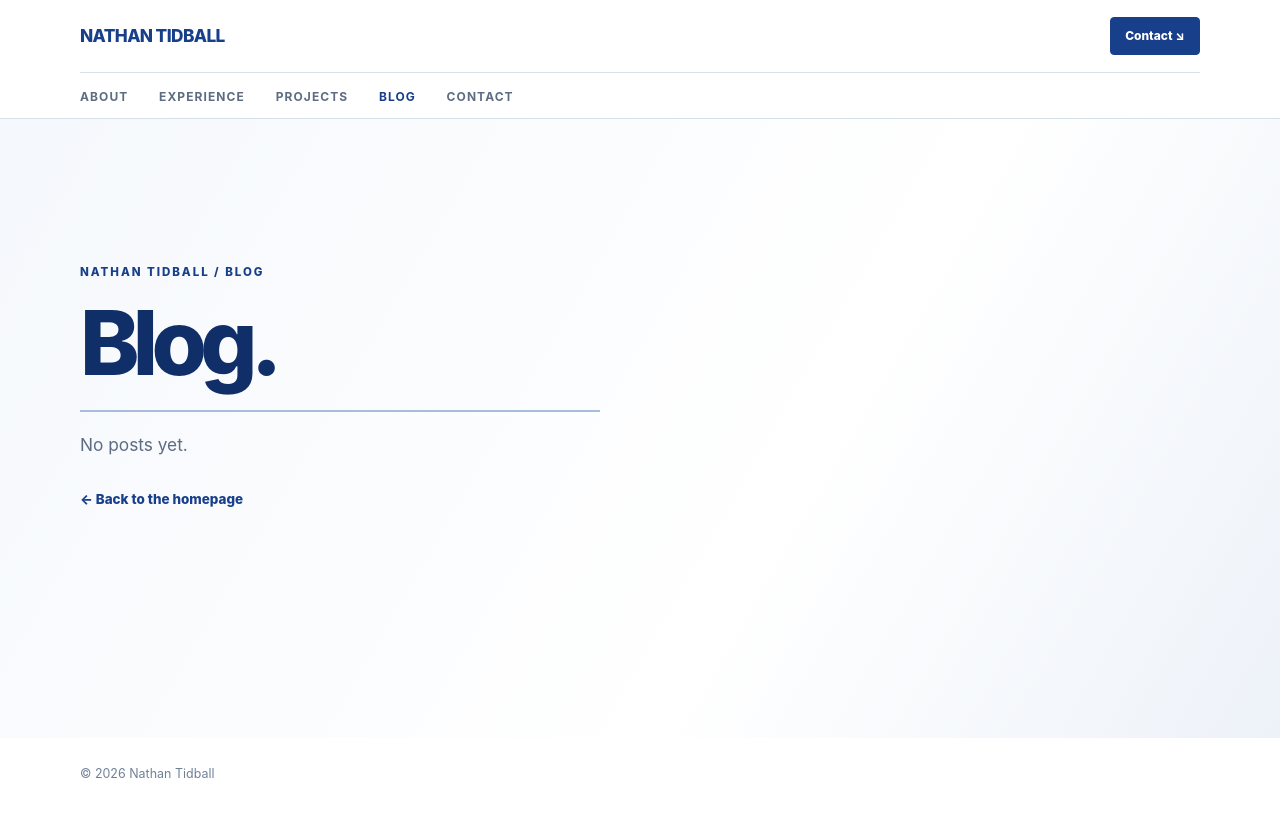
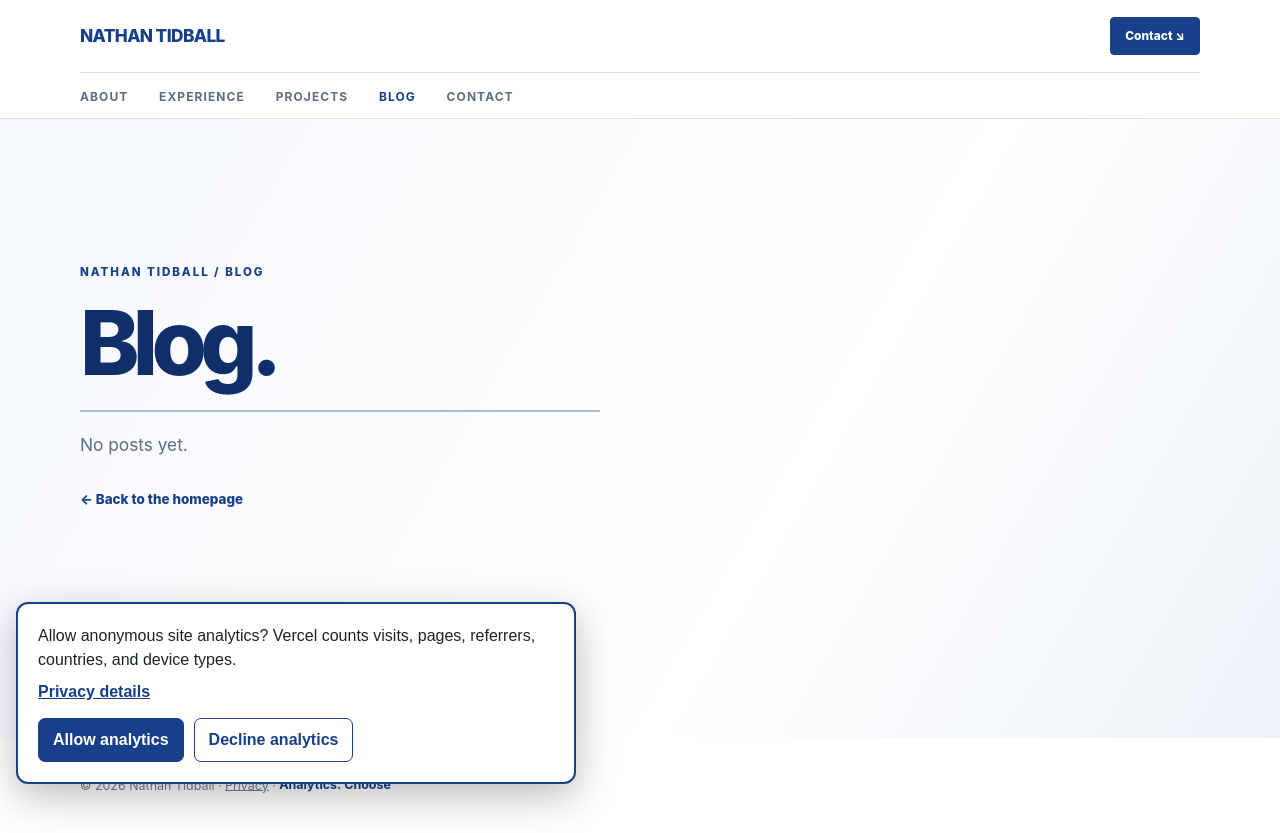
Before and after one commit to nate13tidball/nathantidball.com, a plain HTML site: page blog/index.html in a window 1280 px wide. Before the commit the page ends 810 px from the top, so only its background shows below. Drawn offline with Linux system fonts and the light colour scheme.

Commit message:
Add optional visitor analytics choice

```diff
--- /dev/null
+++ b/assets/analytics/choice.css
@@ -0,0 +1,9 @@
+.analytics-choice[hidden] { display: none; }
+.analytics-choice { position: fixed; z-index: 10000; inset: auto 16px 16px; max-width: 560px; padding: 20px; border: 2px solid var(--analytics-accent, #175d36); border-radius: 12px; background: #fff; color: #17271d; box-shadow: 0 12px 40px #0004; font: 16px/1.5 Arial, sans-serif; }
+.analytics-choice p { margin: 0 0 8px; color: inherit; font: inherit; }
+.analytics-choice-link { display: inline-block; color: var(--analytics-accent, #175d36); font-weight: 700; }
+.analytics-choice-actions { display: flex; flex-wrap: wrap; gap: 10px; margin-top: 14px; }
+.analytics-choice button { min-height: 44px; padding: 8px 14px; border: 1px solid var(--analytics-accent, #175d36); border-radius: 7px; background: var(--analytics-accent, #175d36); color: #fff; font: 700 16px Arial, sans-serif; cursor: pointer; }
+.analytics-choice button + button { background: #fff; color: var(--analytics-accent, #175d36); }
+.analytics-choice :focus-visible { outline: 3px solid #163e98; outline-offset: 3px; }
+@media (max-width: 600px) { .analytics-choice { inset: auto 8px 8px; max-width: none; } }
--- /dev/null
+++ b/assets/analytics/choice.js
@@ -0,0 +1,85 @@
+/* Copy this file and choice.css to another static Vercel site. Configure hosts on the script tag. */
+(() => {
+  const tag = document.currentScript;
+  const hosts = (tag?.dataset.analyticsHosts || '').split(',').map(host => host.trim());
+  const excludedPrefixes = (tag?.dataset.analyticsExcludePrefixes || '').split(',').map(path => path.trim()).filter(Boolean);
+  const privacyUrl = tag?.dataset.privacyUrl || '/privacy/';
+  const key = 'site-analytics-choice-v1';
+  const lifetime = 180 * 24 * 60 * 60 * 1000;
+  let loaded = false;
+
+  function readChoice() {
+    try {
+      const saved = JSON.parse(localStorage.getItem(key) || 'null');
+      if (saved && saved.expires > Date.now() && ['allow', 'decline'].includes(saved.choice)) return saved.choice;
+    } catch {}
+    return null;
+  }
+
+  function loadAnalytics() {
+    if (loaded || !hosts.includes(location.hostname) ||
+        excludedPrefixes.some(path => location.pathname === path || location.pathname.startsWith(path + '/'))) return;
+    loaded = true;
+    window.va = window.va || function () { (window.vaq = window.vaq || []).push(arguments); };
+    const script = document.createElement('script');
+    script.src = '/_vercel/insights/script.js';
+    script.defer = true;
+    document.head.append(script);
+  }
+
+  let choice = readChoice();
+  if (choice === 'allow') loadAnalytics();
+
+  function element(tagName, text, className) {
+    const node = document.createElement(tagName);
+    node.textContent = text;
+    if (className) node.className = className;
+    return node;
+  }
+
+  function init() {
+    const settings = document.querySelectorAll('[data-analytics-settings]');
+    const panel = element('section', '', 'analytics-choice');
+    panel.setAttribute('role', 'region');
+    panel.setAttribute('aria-label', 'Analytics choice');
+    const copy = element('p', 'Allow anonymous site analytics? Vercel counts visits, pages, referrers, countries, and device types.');
+    const link = element('a', 'Privacy details', 'analytics-choice-link');
+    link.href = privacyUrl;
+    const actions = element('div', '', 'analytics-choice-actions');
+    const allow = element('button', 'Allow analytics');
+    const decline = element('button', 'Decline analytics');
+    allow.type = decline.type = 'button';
+    actions.append(allow, decline);
+    panel.append(copy, link, actions);
+    document.body.append(panel);
+
+    function render() {
+      panel.hidden = choice !== null;
+      settings.forEach(button => { button.textContent = `Analytics: ${choice === 'allow' ? 'On' : choice === 'decline' ? 'Off' : 'Choose'}`; });
+    }
+    function save(value) {
+      try { localStorage.setItem(key, JSON.stringify({ choice: value, expires: Date.now() + lifetime })); } catch {}
+      choice = value;
+      render();
+      if (value === 'allow') loadAnalytics();
+      else if (loaded) location.reload(); // Unload the provider before another page view.
+    }
+    allow.addEventListener('click', () => save('allow'));
+    decline.addEventListener('click', () => save('decline'));
+    settings.forEach(button => button.addEventListener('click', () => {
+      choice = null;
+      render();
+      allow.focus();
+    }));
+    window.addEventListener('storage', event => {
+      if (event.key !== key) return;
+      choice = readChoice();
+      render();
+      if (choice === 'allow') loadAnalytics();
+      else if (loaded) location.reload();
+    });
+    render();
+  }
+  if (document.readyState === 'loading') document.addEventListener('DOMContentLoaded', init, { once: true });
+  else init();
+})();
--- a/blog/index.html
+++ b/blog/index.html
@@ -7,8 +7,10 @@
   <meta name="referrer" content="strict-origin-when-cross-origin">
   <title>Blog | Nathan Tidball</title>
   <link rel="icon" href="/favicon.svg?v=2" type="image/svg+xml">
+  <link rel="stylesheet" href="/assets/analytics/choice.css">
+  <script defer src="/assets/analytics/choice.js" data-analytics-hosts="nathantidball.com,www.nathantidball.com"></script>
   <style>
-    :root { color-scheme: light; --blue: #173f8a; --blue-dark: #102e68; --ink: #17243a; --muted: #5d6c82; --line: #d6dfea; --soft-blue: #eaf0fa; --max: 1120px; }
+    :root { color-scheme: light; --analytics-accent: #173f8a; --blue: #173f8a; --blue-dark: #102e68; --ink: #17243a; --muted: #5d6c82; --line: #d6dfea; --soft-blue: #eaf0fa; --max: 1120px; }
     * { box-sizing: border-box; }
     body { margin: 0; color: var(--ink); background: #fff; font: 16px/1.65 Inter, ui-sans-serif, system-ui, -apple-system, BlinkMacSystemFont, "Segoe UI", sans-serif; }
     a { color: inherit; }
@@ -32,6 +34,7 @@
     .back-link { display: inline-block; margin-top: 1.8rem; color: var(--blue); font-size: .84rem; font-weight: 800; text-decoration: none; }
     .back-link:hover { text-decoration: underline; text-underline-offset: 3px; }
     footer { padding: 1.6rem 0; color: #718099; font-size: .78rem; }
+    footer button { min-height: 44px; padding: 0; border: 0; background: none; color: var(--blue); font: inherit; font-weight: 700; cursor: pointer; }
     @media (max-width: 720px) {
       .wrap { width: min(var(--max), calc(100% - 2rem)); }
       .nav-top { min-height: 62px; gap: .5rem; }
@@ -71,6 +74,6 @@
       <a class="back-link" href="/">← Back to the homepage</a>
     </div>
   </main>
-  <footer><div class="wrap">© 2026 Nathan Tidball</div></footer>
+  <footer><div class="wrap">© 2026 Nathan Tidball · <a href="/privacy/">Privacy</a> · <button type="button" data-analytics-settings>Analytics: Choose</button></div></footer>
 </body>
 </html>
```
Also changed, not shown: index.html (+7 -3 lines), privacy/index.html (added, +31 -0 lines), 2 other files.
